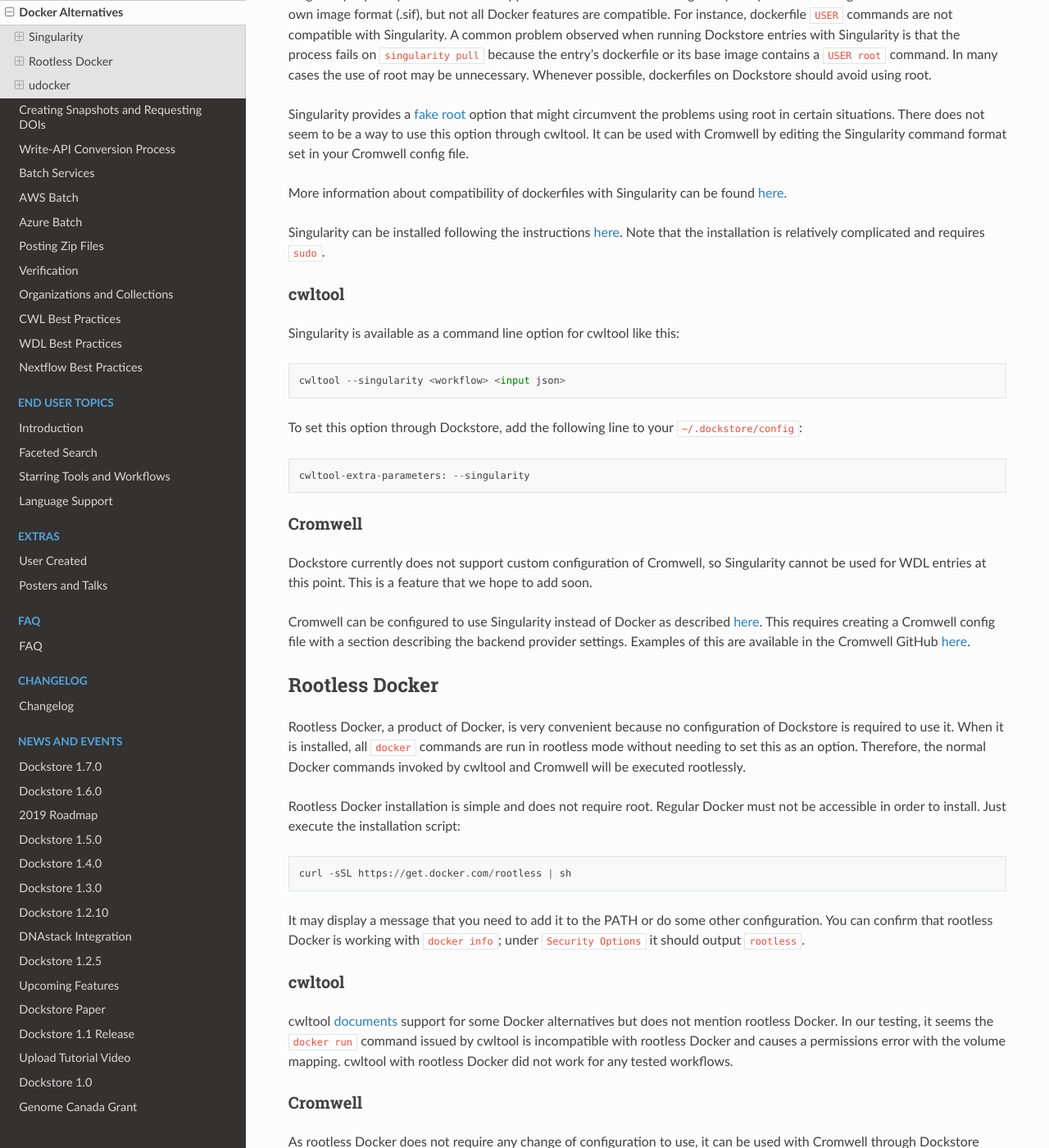
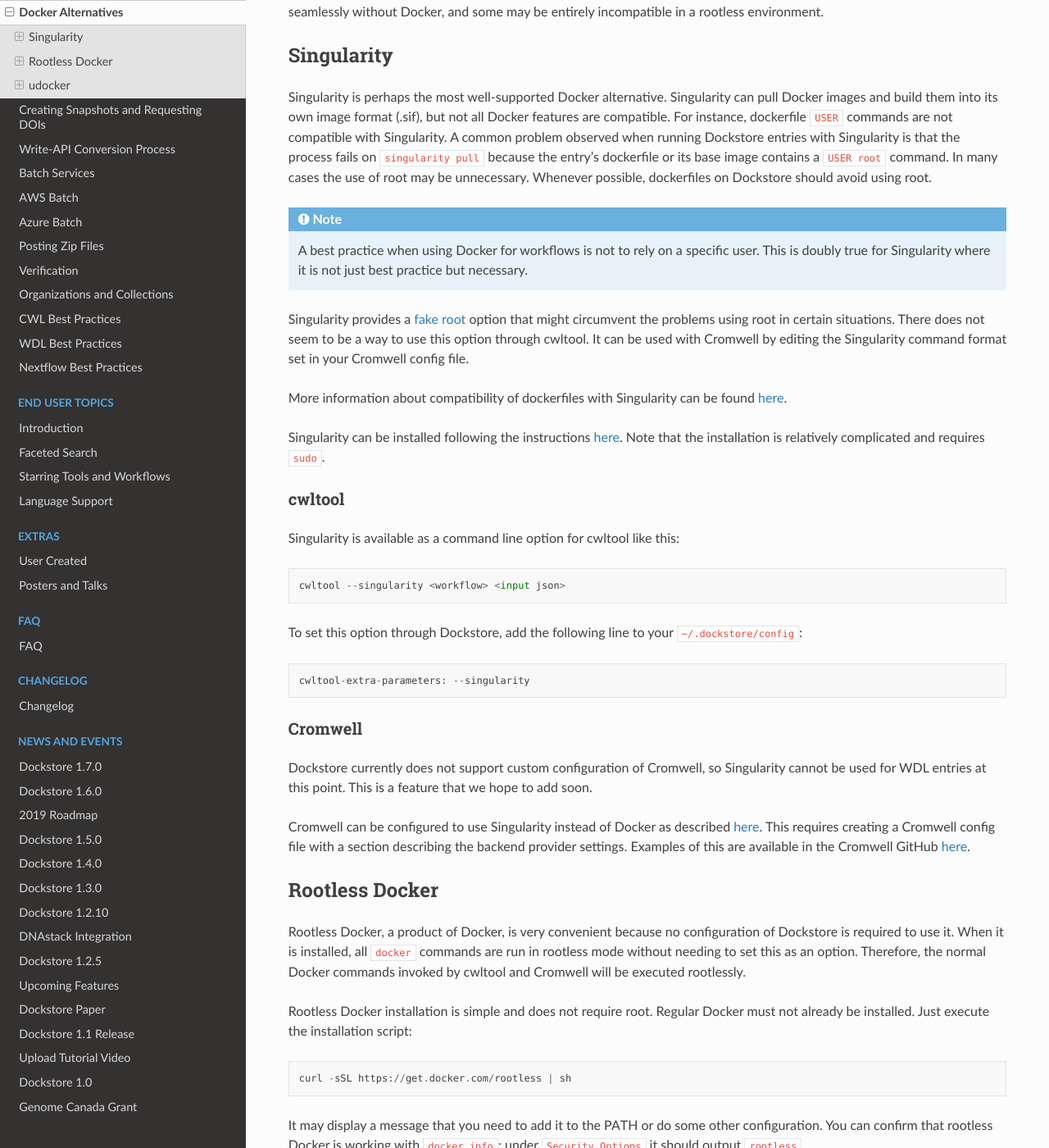
Before and after one commit to dockstore/dockstore-documentation, a Sphinx documentation site: the page built from docs/advanced-topics/docker-alternatives.rst, in a window 1280 px wide and 1400 px high, scrolled down 402 px. Shown: the whole window at 82% size. Built offline with Sphinx 7.4.7 and the Read the Docs theme 2.0.0, drawn with Linux system fonts in a browser that asks for light colours; some of the changed text lies outside the part shown.

Commit message:
pr edits

```diff
--- a/docs/advanced-topics/docker-alternatives.rst
+++ b/docs/advanced-topics/docker-alternatives.rst
@@ -1,3 +1,7 @@
+.. note::
+   The topics in this tutorial are experimental. We are working on improving support for rootless containers,
+   but for now, some things may not be compatible.
+
 Docker Alternatives
 ===================
 
@@ -21,6 +25,9 @@
 A common problem observed when running Dockstore entries with Singularity is that the process fails on
 ``singularity pull`` because the entry's dockerfile or its base image contains a ``USER root`` command. In many cases
 the use of root may be unnecessary. Whenever possible, dockerfiles on Dockstore should avoid using root.
+
+.. note:: A best practice when using Docker for workflows is not to rely on a specific user.
+   This is doubly true for Singularity where it is not just best practice but necessary.
 
 Singularity provides a `fake root <https://sylabs.io/guides/3.4/user-guide/fakeroot.html>`_ option that might circumvent
 the problems using root in certain situations. There does not seem to be a way to use this option through cwltool. It
@@ -65,8 +72,9 @@
 When it is installed, all ``docker`` commands are run in rootless mode without needing to set this as an option.
 Therefore, the normal Docker commands invoked by cwltool and Cromwell will be executed rootlessly.
 
-Rootless Docker installation is simple and does not require root. Regular Docker must not be accessible in order
-to install. Just execute the installation script:
+Rootless Docker installation is simple and does not require root. Regular Docker must not already be installed.
+Just execute the installation script:
+
 ::
 
     curl -sSL https://get.docker.com/rootless | sh
```
